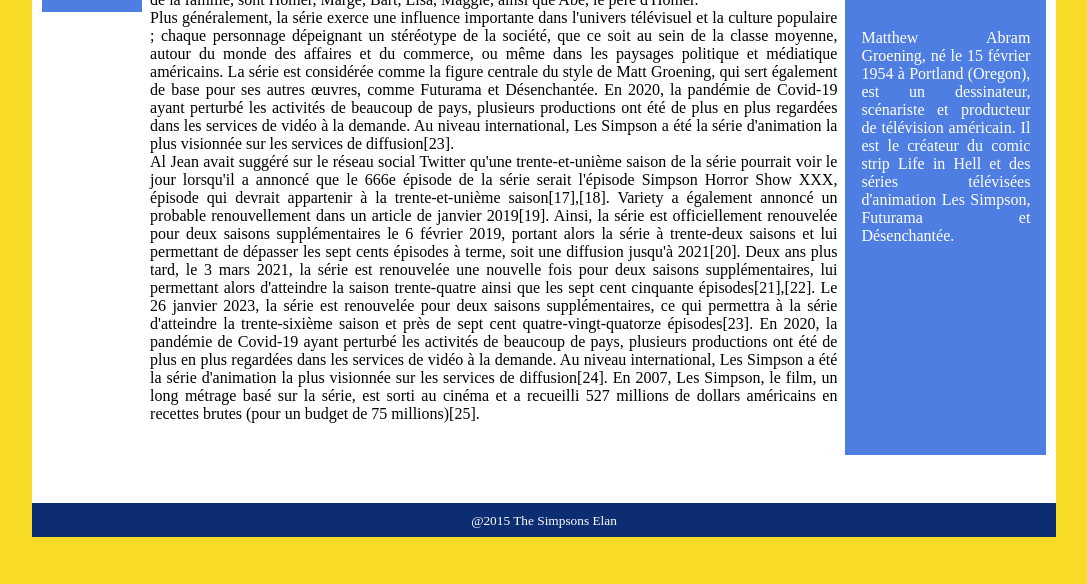
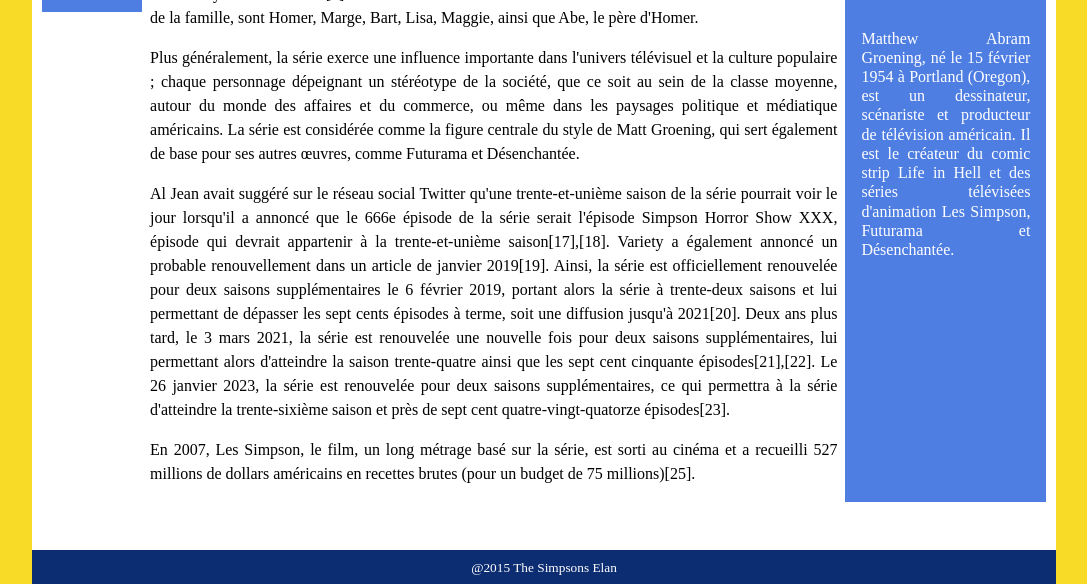
Before and after one commit to Suzanne2309/simpsons, a plain HTML site: page index.html in a window 1280 px wide. Shown: the part 868-1452 px from the top of the page, without its empty margins (96-1183 px from the left). Before the commit the page ends 1405 px from the top, so only its background shows below. Drawn offline with Linux system fonts and the light colour scheme.

Commit message:
travail du texte d'article avec balises p et espacement css

```diff
--- a/index.html
+++ b/index.html
@@ -39,17 +39,14 @@
 
                 <h1> Les Simpsons </h1>
 
-                <p> Les Simpson (The Simpsons) sont une série télévisée d'animation américaine[1] créée par Matt Groening et diffusée pour la première fois à partir du 17 décembre 1989 sur le réseau Fox. Depuis le 24 mars 2020, la série est disponible sur Disney+[2].
-                    La série met en scène les Simpson, stéréotype d'une famille de classe moyenne américaine[3]. Leurs aventures servent une satire du mode de vie américain. Les membres de la famille, sont Homer, Marge, Bart, Lisa, Maggie, ainsi que Abe, le père d'Homer.
-                    <br>
-                    Plus généralement, la série exerce une influence importante dans l'univers télévisuel et la culture populaire ; chaque personnage dépeignant un stéréotype de la société, que ce soit au sein de la classe moyenne, autour du monde des affaires et du commerce, ou même dans les paysages politique et médiatique américains.
-                    La série est considérée comme la figure centrale du style de Matt Groening, qui sert également de base pour ses autres œuvres, comme Futurama et Désenchantée.
-                    En 2020, la pandémie de Covid-19 ayant perturbé les activités de beaucoup de pays, plusieurs productions ont été de plus en plus regardées dans les services de vidéo à la demande. Au niveau international, Les Simpson a été la série d'animation la plus visionnée sur les services de diffusion[23].
-                    <br>
-                    Al Jean avait suggéré sur le réseau social Twitter qu'une trente-et-unième saison de la série pourrait voir le jour lorsqu'il a annoncé que le 666e épisode de la série serait l'épisode Simpson Horror Show XXX, épisode qui devrait appartenir à la trente-et-unième saison[17],[18]. Variety a également annoncé un probable renouvellement dans un article de janvier 2019[19]. Ainsi, la série est officiellement renouvelée pour deux saisons supplémentaires le 6 février 2019, portant alors la série à trente-deux saisons et lui permettant de dépasser les sept cents épisodes à terme, soit une diffusion jusqu'à 2021[20]. Deux ans plus tard, le 3 mars 2021, la série est renouvelée une nouvelle fois pour deux saisons supplémentaires, lui permettant alors d'atteindre la saison trente-quatre ainsi que les sept cent cinquante épisodes[21],[22]. Le 26 janvier 2023, la série est renouvelée pour deux saisons supplémentaires, ce qui permettra à la série d'atteindre la trente-sixième saison et près de sept cent quatre-vingt-quatorze épisodes[23].
-                    En 2020, la pandémie de Covid-19 ayant perturbé les activités de beaucoup de pays, plusieurs productions ont été de plus en plus regardées dans les services de vidéo à la demande. Au niveau international, Les Simpson a été la série d'animation la plus visionnée sur les services de diffusion[24].
-                    En 2007, Les Simpson, le film, un long métrage basé sur la série, est sorti au cinéma et a recueilli 527 millions de dollars américains en recettes brutes (pour un budget de 75 millions)[25].
-                </p>
+                <p>Les Simpson (The Simpsons) sont une série télévisée d'animation américaine[1] créée par Matt Groening et diffusée pour la première fois à partir du 17 décembre 1989 sur le réseau Fox. Depuis le 24 mars 2020, la série est disponible sur Disney+[2].
+                    La série met en scène les Simpson, stéréotype d'une famille de classe moyenne américaine[3]. Leurs aventures servent une satire du mode de vie américain. Les membres de la famille, sont Homer, Marge, Bart, Lisa, Maggie, ainsi que Abe, le père d'Homer. </p>
+                <p>Plus généralement, la série exerce une influence importante dans l'univers télévisuel et la culture populaire ; chaque personnage dépeignant un stéréotype de la société, que ce soit au sein de la classe moyenne, autour du monde des affaires et du commerce, ou même dans les paysages politique et médiatique américains.
+                    La série est considérée comme la figure centrale du style de Matt Groening, qui sert également de base pour ses autres œuvres, comme Futurama et Désenchantée. </p>
+                <p>Al Jean avait suggéré sur le réseau social Twitter qu'une trente-et-unième saison de la série pourrait voir le jour lorsqu'il a annoncé que le 666e épisode de la série serait l'épisode Simpson Horror Show XXX, épisode qui devrait appartenir à la trente-et-unième saison[17],[18]. Variety a également annoncé un probable renouvellement dans un article de janvier 2019[19].
+                    Ainsi, la série est officiellement renouvelée pour deux saisons supplémentaires le 6 février 2019, portant alors la série à trente-deux saisons et lui permettant de dépasser les sept cents épisodes à terme, soit une diffusion jusqu'à 2021[20].
+                    Deux ans plus tard, le 3 mars 2021, la série est renouvelée une nouvelle fois pour deux saisons supplémentaires, lui permettant alors d'atteindre la saison trente-quatre ainsi que les sept cent cinquante épisodes[21],[22]. Le 26 janvier 2023, la série est renouvelée pour deux saisons supplémentaires, ce qui permettra à la série d'atteindre la trente-sixième saison et près de sept cent quatre-vingt-quatorze épisodes[23]. </p>
+                <p>En 2007, Les Simpson, le film, un long métrage basé sur la série, est sorti au cinéma et a recueilli 527 millions de dollars américains en recettes brutes (pour un budget de 75 millions)[25].</p>
 
             </article>
 
--- a/style.css
+++ b/style.css
@@ -6,8 +6,8 @@
     box-sizing: border-box;
 }
 
-p {
-    padding-top: 0.5em;
+p + p {
+    margin-top: 1em;
 }
 
 /************************************************************* Body ********************************************************/
@@ -79,17 +79,19 @@
 
 article {
     width: 70%;
-    padding: 2em 0.5em;
+    padding: 1em 0.5em;
 }
 
 h1 {
     color: #f8db27;
+    padding-bottom: 0.3em;
     font-size: 3em;
 }
 
 article p {
     font-size: 1em;
     text-align: justify;
+    line-height: 1.5em;
 }
 
 /*                                                             Aside                                                          */
@@ -117,6 +119,7 @@
 aside p {
     color: #ffffff;
     padding: 1em;
+    line-height: 1.2em;
     text-align: justify;
 }
 
```
